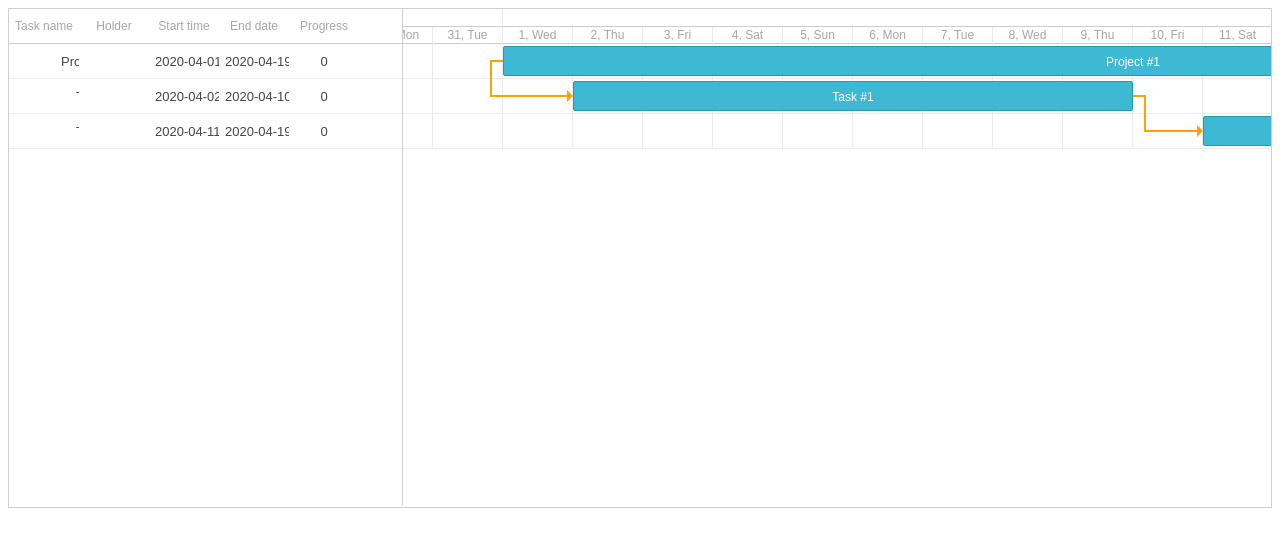
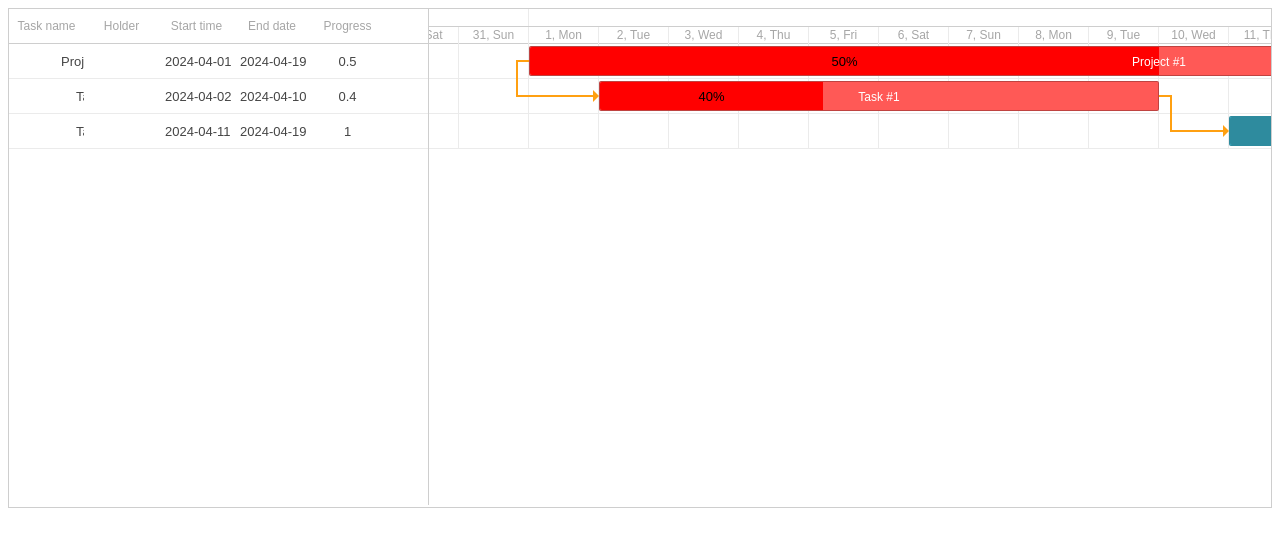
Before and after one commit to Fengchumoling/SDAI_Project, a Django app: page /gantt/ in a window 1280 px wide. Shown: the top 547 px of the page. Run offline with Django 5.2, Linux system fonts and the light colour scheme.

Commit message:
甘特图颜色改变和当前时间显示完成

```diff
--- a/app1/templates/gantt.html
+++ b/app1/templates/gantt.html
@@ -4,11 +4,35 @@
         <script src="{% static "plugins/codebase/dhtmlxgantt.js" %}" type="text/javascript">
         </script>
         <link rel="stylesheet" href="{% static "plugins/codebase/dhtmlxgantt.css" %}" />
+        <style>
+        .gantt_task_line{
+        border-color: rgba(0, 0, 0, 0.25);
+        }
+        .gantt_task_line .gantt_task_progress {
+            background-color: rgba(0, 0, 0, 0.25);
+        }
+        .important {
+            {#color: #ff5956;#}
+            background-color: #ff5956; /* Change to red */
+        }
+
+        .important .gantt_task_progress {
+            background-color: red;
+        }
+        </style>
     </head>
     <body>
         <div id="gantt_here" style='width:100%; height:500px;'>
         </div>
         <script>
+
+    gantt.plugins({
+        marker: true
+    });
+
+    gantt.init("gantt_here");
+    gantt.load("/getGanttData/");
+
 {#Customize the Gantt chart position column here#}
         gantt.config.columns =  [
     {name:"text",       label:"Task name",  tree:true, width:"*" },
@@ -72,23 +96,6 @@
     {unit: "day", step:1, format: "%j, %D"}
 ];
 
-    gantt.attachEvent("onTaskUpdated", function(id, task){
-    // 获取当前时间
-    var currentDate = new Date();
-
-    // 获取已经更新的任务
-    var task1 = gantt.getTask(id);
-
-    // 判断当前时间是否超过任务结束时间
-    if(currentDate > gantt.calculateEndDate(task1)){
-        // 判断进度是否未达到100%
-        if(task1.progress < 1){
-            // 未达到100%则改变任务颜色
-            task1.color = "red"; // 这里可以设置为你想要的颜色
-            gantt.refreshData(); // 刷新数据以应用新的颜色
-        }
-    }
-});
 
 {#The adaptive display of Gantt chart is realized by these two functions#}
     gantt.attachEvent("onBeforeGanttRender", function(){
@@ -131,14 +138,35 @@ gantt.config.show_tasks_outside_timescale = true;
     gantt.config.date_format = "%d-%m-%Y %H:%i";
 
     gantt.config.open_tree_initially = true;
-    gantt.init("gantt_here");
-    gantt.load("/getGanttData/")
+
+
+
+
+
+    var dateToStr = gantt.date.date_to_str(gantt.config.task_date);
+var markerId = gantt.addMarker({
+    start_date: new Date(), //a Date object that sets the marker's date
+    css: "today", //a CSS class applied to the marker
+    text: "Now", //the marker title
+    title: dateToStr( new Date()) // the marker's tooltip
+});
+gantt.getMarker(markerId);
 
     var dp = gantt.createDataProcessor({
         url: "/changeGanttData/",
         mode: "GET",
         deleteAfterConfirmation: true
     });
+
+    gantt.templates.task_class = function(start,end,task){
+    if(task.progress < 1 && new Date(task.end_date) <= new Date()){
+        return "important";
+    }else{
+        return "";
+    }
+};
+
+
 </script>
 </body>
 </html>
--- a/app1/views.py
+++ b/app1/views.py
@@ -3,7 +3,9 @@ from django.http import JsonResponse
 from django.shortcuts import render
 from django.http import JsonResponse
 from .models import WBSElement
+from django.views import View
 
+import hashlib
 
 # Create your views here.
 
@@ -22,9 +24,9 @@ def getGanttData(request):
     print("API")
     data = {
         "tasks": [
-            {"id": 1, "text": "Project #1", "start_date": "01-04-2020", "duration": 18},
-            {"id": 2, "text": "Task #1", "start_date": "02-04-2020", "duration": 8, "parent": 1},
-            {"id": 3, "text": "Task #2", "start_date": "11-04-2020", "duration": 8, "parent": 1}
+            {"id": 1, "text": "Project #1", "start_date": "01-04-2024", "duration": 18, 'progress': 0.5},
+            {"id": 2, "text": "Task #1", "start_date": "02-04-2024", "duration": 8, "parent": 1, 'progress': 0.4},
+            {"id": 3, "text": "Task #2", "start_date": "11-04-2024", "duration": 8, "parent": 1, 'progress': 1},
         ],
         "links": [
             {"id": 1, "source": 1, "target": 2, "type": "1"},
@@ -56,3 +58,13 @@ def get_wbs_data(request):
 
 def wbs_tool(request):
     return render(request, 'wbs_tool.html')
+
+def chat_index(request):
+    return render(request, 'chat_index.html')
+
+
+def room(request, room_name):
+    # room_name = hashlib.md5(room_name.encode()).hexdigest()
+    return render(request, 'room.html', {
+        'room_name': room_name,
+    })
```
